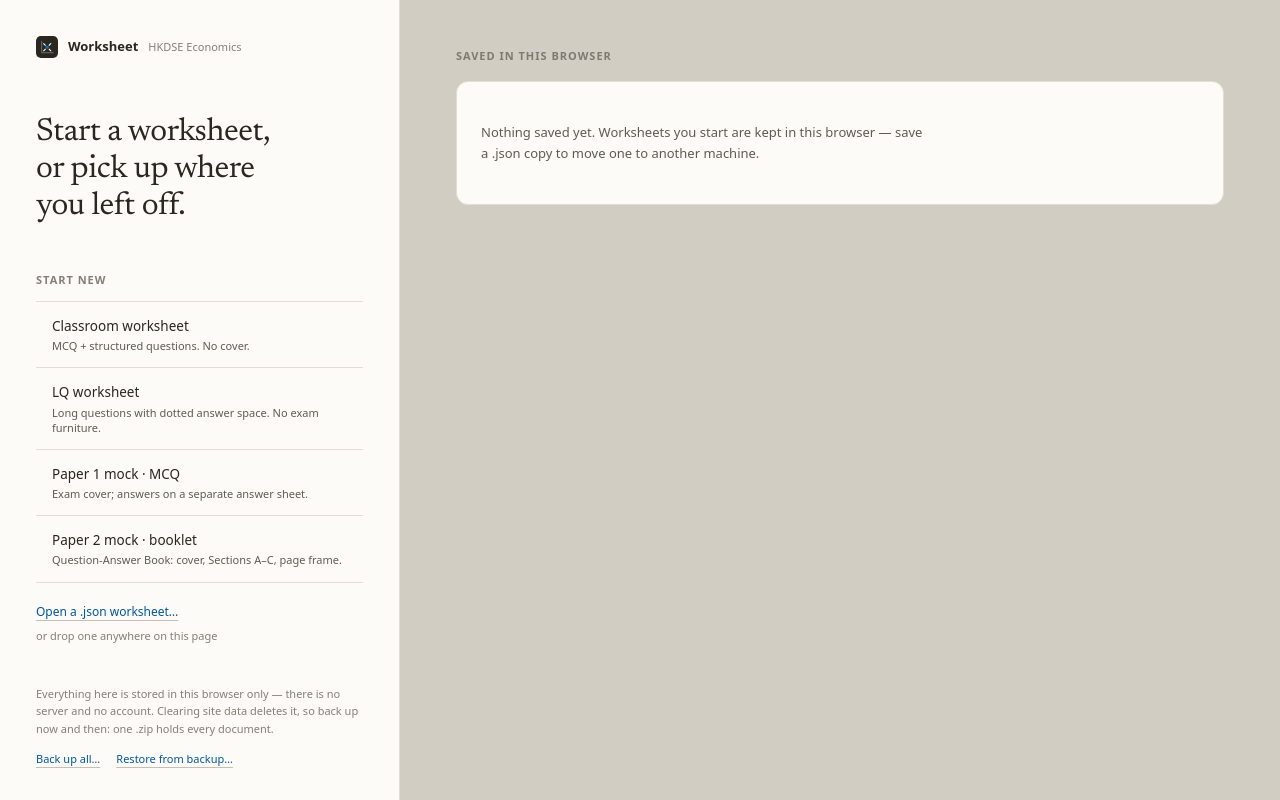
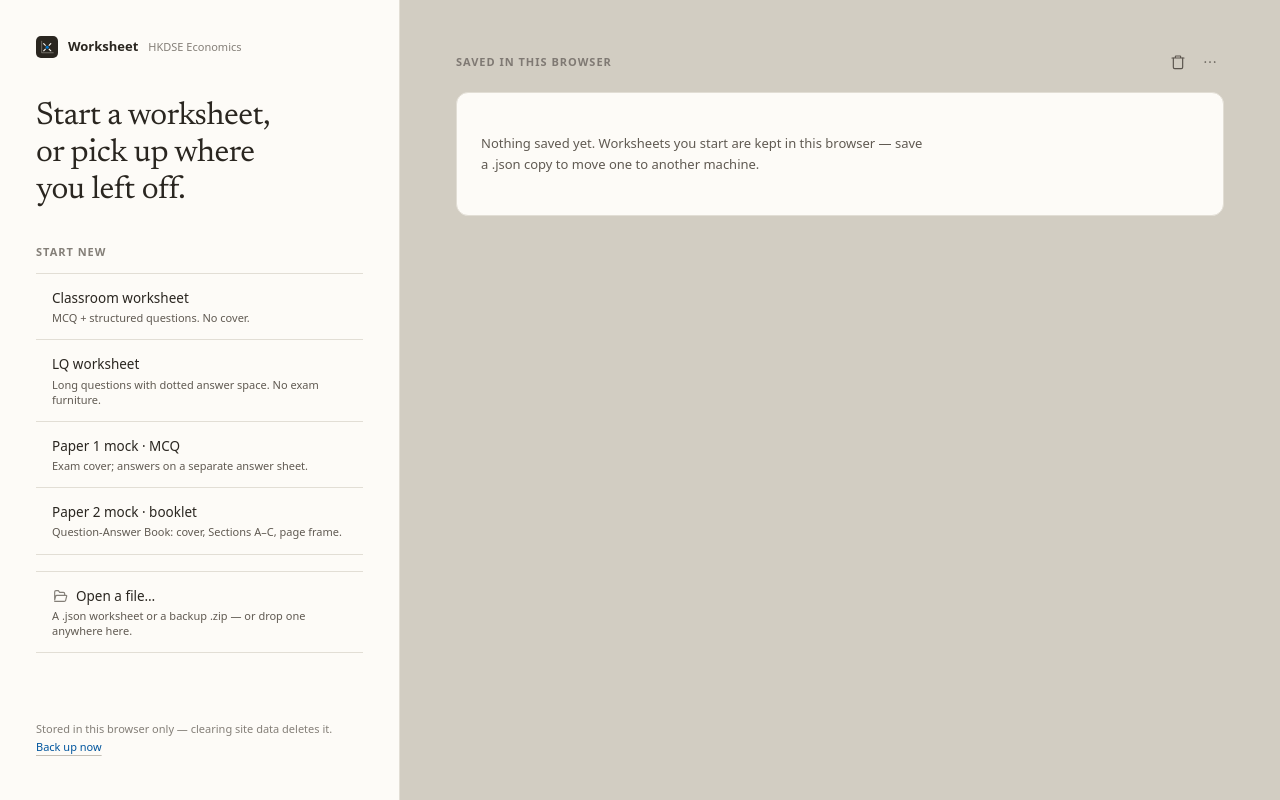
Before and after one commit to dinomartino/DSE_ECON_Worksheet-editor, a Next.js app: page / in a window 1280 px wide. Built offline with nearby package versions, Linux system fonts and the light colour scheme.

Commit message:
Declutter the start-screen sidebar: Open a file row, library tools in the dashboard header, compact version line
Co-Authored-By: Claude Opus 5.5 (1M context) <noreply@anthropic.com>

```diff
--- a/src/components/start/FileDashboard.tsx
+++ b/src/components/start/FileDashboard.tsx
@@ -1,9 +1,9 @@
 'use client';
 
 import { useMemo, useState } from 'react';
-import { Segmented } from '@/components/ui';
+import { IconButton, Segmented } from '@/components/ui';
 import { Menu, type MenuItem } from '@/components/ui/Menu';
-import { SheetIcon } from '@/components/ui/icons';
+import { SheetIcon, TrashIcon } from '@/components/ui/icons';
 import { isDesktop, revealLabel } from '@/platform';
 import type { WorksheetSummary } from '@/storage';
 import { PageThumbnail } from './PageThumbnail';
@@ -45,13 +45,16 @@ export function FileDashboard({
   actions,
   trashCount = 0,
   onShowTrash,
+  libraryItems = [],
 }: {
   summaries: WorksheetSummary[];
   loaded: boolean;
   actions: DocumentActions;
-  /** Shown as a quiet "Trash (N)" link beside the count, only when there is any. */
+  /** The Trash icon beside the count; its badge shows how many are in it. */
   trashCount?: number;
   onShowTrash?: () => void;
+  /** Whole-library actions (backup, restore, folders) behind one ⋯ menu. */
+  libraryItems?: MenuItem[];
 }) {
   const [query, setQuery] = useState<DashboardQuery>(DEFAULT_QUERY);
   // Lazy initialiser: `EditorHost` renders the start screen only after hydration, so
@@ -67,26 +70,36 @@ export function FileDashboard({
 
   return (
     <div className="mx-auto max-w-5xl">
-      <div className="flex flex-wrap items-baseline justify-between gap-x-4 gap-y-1">
+      <div className="flex flex-wrap items-center justify-between gap-x-4 gap-y-1">
         <h2 className="text-[11px] font-semibold uppercase tracking-[0.09em] text-ink-subtle">
           {isDesktop() ? 'Saved on this computer' : 'Saved in this browser'}
         </h2>
-        <span className="flex items-baseline gap-3 text-[11px] tabular-nums text-ink-subtle">
+        {/* The library's own tools sit with the library: the count, the Trash, and the
+            rare whole-library actions behind ⋯ — never as a column of links. */}
+        <span className="flex items-center gap-1 text-[11px] tabular-nums text-ink-subtle">
           {summaries.length > 0 && (
-            <span>
+            <span className="mr-2">
               {shown.length === summaries.length
                 ? plural(summaries.length, 'document')
                 : `${shown.length} of ${plural(summaries.length, 'document')}`}
             </span>
           )}
-          {trashCount > 0 && onShowTrash && (
-            <button
-              type="button"
+          {onShowTrash && (
+            <IconButton
+              label={trashCount > 0 ? `Trash (${trashCount})` : 'Trash'}
               onClick={onShowTrash}
-              className="cursor-pointer font-medium text-ink-muted underline decoration-line-strong underline-offset-4 transition-colors hover:text-ink hover:decoration-accent focus-visible:outline-none focus-visible:ring-2 focus-visible:ring-accent"
+              className="relative"
             >
-              Trash ({trashCount})
-            </button>
+              <TrashIcon />
+              {trashCount > 0 && (
+                <span className="absolute -right-0.5 -top-0.5 min-w-[15px] rounded-full bg-ink-muted px-1 text-center text-[9.5px] font-semibold leading-[15px] text-surface">
+                  {trashCount}
+                </span>
+              )}
+            </IconButton>
+          )}
+          {libraryItems.length > 0 && (
+            <Menu label="Back up, restore and folders" items={libraryItems} />
           )}
         </span>
       </div>
--- a/src/components/start/StartScreen.tsx
+++ b/src/components/start/StartScreen.tsx
@@ -14,6 +14,8 @@ import {
 } from '@/platform';
 import { Dialog } from '@/components/ui/Dialog';
 import { AppMark } from '@/components/ui/AppMark';
+import { ArchiveIcon, FolderIcon, FolderOpenIcon } from '@/components/ui/icons';
+import type { MenuItem } from '@/components/ui/Menu';
 import { VersionLine } from '@/components/editor/UpdateBanner';
 import { FileDashboard, type DocumentActions } from './FileDashboard';
 import { NEW_WORKSHEET_FORM_ID, NewWorksheetForm } from './NewWorksheetForm';
@@ -24,7 +26,7 @@ import type { LanguageMode, Worksheet } from '@/model/types';
 import {
   downloadWorksheetFile,
   duplicateWorksheet,
-  pickWorksheetFile,
+  parseWorksheet,
   readWorksheetFile,
   savedWorksheetPath,
   savedWorksheetsFolder,
@@ -156,8 +158,8 @@ export function StartScreen({
   };
 
   /**
-   * "Open a .json worksheet…": the native open sheet on desktop, starting in the same
-   * folder exports go to; the hidden file input on the web.
+   * "Open a file…": a .json opens, a backup .zip restores — the same rule as a drop.
+   * The native open sheet on desktop, the hidden file input on the web.
    */
   const importFile = async () => {
     if (!isDesktop()) {
@@ -166,8 +168,10 @@ export function StartScreen({
     }
     setError(undefined);
     try {
-      const worksheet = await pickWorksheetFile();
-      if (worksheet) onOpen(worksheet);
+      const picked = await pickFile(OPEN_FILTERS);
+      if (!picked) return;
+      if (picked.name.toLowerCase().endsWith('.zip')) await restoreFrom(picked.bytes);
+      else onOpen(parseWorksheet(new TextDecoder().decode(picked.bytes)));
     } catch (cause) {
       setError(cause instanceof Error ? cause.message : 'Could not open that file.');
     }
@@ -271,6 +275,47 @@ export function StartScreen({
     }
   };
 
+  const showFolder = (label: string, locate: () => Promise<string | undefined>) => () =>
+    void (async () => {
+      try {
+        const path = await locate();
+        if (path) await openFolder(path);
+      } catch {
+        setError(`Could not open the ${label} folder.`);
+      }
+    })();
+
+  const libraryItems: MenuItem[] = [
+    {
+      label: busy === 'backup' ? 'Backing up…' : 'Back up all…',
+      hint: '.zip',
+      icon: <ArchiveIcon />,
+      disabled: busy !== undefined,
+      onSelect: () => void backUpAll(),
+    },
+    {
+      label: busy === 'restore' ? 'Restoring…' : 'Restore from backup…',
+      icon: <FolderOpenIcon />,
+      disabled: busy !== undefined,
+      onSelect: () => void pickBackup(),
+    },
+    ...(isDesktop()
+      ? [
+          {
+            label: 'Show saved worksheets',
+            icon: <FolderIcon />,
+            separated: true,
+            onSelect: showFolder('saved worksheets', savedWorksheetsFolder),
+          },
+          {
+            label: 'Show exports folder',
+            icon: <FolderIcon />,
+            onSelect: showFolder('exports', exportsFolder),
+          },
+        ]
+      : []),
+  ];
+
   const actions: DocumentActions = {
     open: (summary) => void openSaved(summary.id),
     rename: setRenaming,
@@ -343,11 +388,11 @@ export function StartScreen({
 
         {/* The screen's one display moment: the chrome's serif voice (design/icons/design.md §
             Typography). Everything below it stays on the UI grotesque. */}
-        <h1 className="font-display mt-14 text-balance text-[32px] font-normal leading-[1.15] tracking-[-0.015em] text-ink">
+        <h1 className="font-display mt-10 text-balance text-[32px] font-normal leading-[1.15] tracking-[-0.015em] text-ink">
           Start a worksheet, or pick up where you left off.
         </h1>
 
-        <section className="mt-12">
+        <section className="mt-9">
           <h2 className="text-[11px] font-semibold uppercase tracking-[0.09em] text-ink-subtle">
             Start new
           </h2>
@@ -376,54 +421,32 @@ export function StartScreen({
               onClick={() => setCreating('lqMock')}
             />
           </div>
-          <button
-            type="button"
-            onClick={() => void importFile()}
-            className="mt-5 cursor-pointer text-[12px] font-medium text-accent-ink underline decoration-line-strong underline-offset-4 transition-colors hover:decoration-accent focus-visible:outline-none focus-visible:ring-2 focus-visible:ring-accent"
-          >
-            Open a .json worksheet…
-          </button>
-          <p className="mt-1.5 text-[11px] text-ink-subtle">
-            or drop one anywhere on this page
-          </p>
+          {/* Opening a file is the fifth way in, so it wears the same row — set apart by
+              its icon and a gap, rather than being a stray link under the list. */}
+          <div className="mt-4 flex flex-col border-t border-line">
+            <StartRow
+              icon={<FolderOpenIcon size={16} />}
+              title="Open a file…"
+              hint="A .json worksheet or a backup .zip — or drop one anywhere here."
+              onClick={() => void importFile()}
+            />
+          </div>
         </section>
 
-        <div className="mt-auto pt-10 text-[11px] leading-relaxed text-ink-subtle">
+        {/* One quiet line about where work lives, then the build. Library actions
+            (backup, restore, folders, Trash) sit with the library, on the right. */}
+        <div className="mt-auto space-y-3 pt-8 text-[11px] leading-relaxed text-ink-subtle">
           {isDesktop() ? (
-            <>
-              <p>
-                Everything here is stored on this computer only — there is no server and no
-                account. Back up now and then: one .zip holds every document.
-              </p>
-              {/* The two places a teacher's files live, one click each: the app's own
-                  store (autosaved, named by id) and the folder exports start in. */}
-              <p className="mt-3 flex flex-wrap gap-x-4 gap-y-1">
-                <FolderLink
-                  label="Saved worksheets"
-                  locate={savedWorksheetsFolder}
-                  onError={setError}
-                />
-                <FolderLink label="Exports folder" locate={exportsFolder} onError={setError} />
-              </p>
-            </>
+            <p>Stored on this computer only — no account, no server.</p>
           ) : (
             <p>
-              Everything here is stored in this browser only — there is no server and no
-              account. Clearing site data deletes it, so back up now and then: one .zip
-              holds every document.
+              Stored in this browser only — clearing site data deletes it.{' '}
+              <TextLink onClick={() => void backUpAll()} disabled={busy !== undefined}>
+                {busy === 'backup' ? 'Backing up…' : 'Back up now'}
+              </TextLink>
             </p>
           )}
-          <p className="mt-3 flex flex-wrap gap-x-4 gap-y-1">
-            <TextLink onClick={() => void backUpAll()} disabled={busy !== undefined}>
-              {busy === 'backup' ? 'Backing up…' : 'Back up all…'}
-            </TextLink>
-            <TextLink onClick={() => void pickBackup()} disabled={busy !== undefined}>
-              {busy === 'restore' ? 'Restoring…' : 'Restore from backup…'}
-            </TextLink>
-          </p>
-          {/* The panel's last line, bottom-left: which build this is, and a way to ask
-              for a newer one. Renders nothing on the web. */}
-          <div className="mt-5 border-t border-line pt-3 empty:hidden">
+          <div className="border-t border-line pt-3 empty:hidden">
             <VersionLine />
           </div>
         </div>
@@ -456,6 +479,7 @@ export function StartScreen({
             actions={actions}
             trashCount={trashRows.length}
             onShowTrash={() => setShowingTrash(true)}
+            libraryItems={libraryItems}
           />
         )}
       </main>
@@ -475,11 +499,12 @@ export function StartScreen({
       <input
         ref={fileInput}
         type="file"
-        accept="application/json,.json"
+        accept="application/json,.json,application/zip,.zip"
         className="hidden"
         onChange={(event) => {
           const file = event.target.files?.[0];
-          if (file) void openFile(file);
+          if (file && isZip(file)) void restoreFrom(file);
+          else if (file) void openFile(file);
           event.target.value = '';
         }}
       />
@@ -639,10 +664,12 @@ export function StartScreen({
 function StartRow({
   title,
   hint,
+  icon,
   onClick,
 }: {
   title: string;
   hint: string;
+  icon?: ReactNode;
   onClick: () => void;
 }) {
   return (
@@ -655,7 +682,8 @@ function StartRow({
         aria-hidden
         className="absolute inset-y-0 left-0 w-0.5 bg-accent opacity-0 transition-opacity duration-150 ease-[var(--ease-out-soft)] group-hover:opacity-100 group-focus-visible:opacity-100"
       />
-      <span className="block text-[13.5px] font-medium text-ink transition-colors group-hover:text-accent-ink">
+      <span className="flex items-center gap-2 text-[13.5px] font-medium text-ink transition-colors group-hover:text-accent-ink">
+        {icon && <span className="text-ink-subtle group-hover:text-accent-ink">{icon}</span>}
         {title}
       </span>
       <span className="mt-0.5 block text-[11px] leading-snug text-ink-muted">{hint}</span>
@@ -717,39 +745,6 @@ function RenameDialog({
   );
 }
 
-/**
- * A desktop folder, one click away. Resolved on click rather than on render: the path
- * comes from the shell asynchronously, and the exports folder is created on demand.
- */
-function FolderLink({
-  label,
-  locate,
-  onError,
-}: {
-  label: string;
-  locate: () => Promise<string | undefined>;
-  onError: (message: string) => void;
-}) {
-  return (
-    <button
-      type="button"
-      title={`Open in ${revealLabel().replace(/^Show in /, '')}`}
-      onClick={() =>
-        void (async () => {
-          try {
-            const path = await locate();
-            if (path) await openFolder(path);
-          } catch {
-            onError(`Could not open the ${label.toLowerCase()} folder.`);
-          }
-        })()
-      }
-      className="cursor-pointer font-medium text-accent-ink underline decoration-line-strong underline-offset-4 transition-colors hover:decoration-accent focus-visible:outline-none focus-visible:ring-2 focus-visible:ring-accent"
-    >
-      {label}
-    </button>
-  );
-}
 
 /**
  * Filled, not the quiet `danger` variant: that one recedes until hovered, which reads as
@@ -824,6 +819,8 @@ function plural(count: number, noun: string): string {
   return count === 1 ? `1 ${noun}` : `${count} ${noun}s`;
 }
 
+const OPEN_FILTERS = [{ name: 'Worksheet or backup', extensions: ['json', 'zip'] }];
+
 function isZip(file: File): boolean {
   return (
     file.name.toLowerCase().endsWith('.zip') ||
--- a/src/components/ui/icons.tsx
+++ b/src/components/ui/icons.tsx
@@ -151,6 +151,46 @@ export function TrashIcon(props: IconProps) {
     <Svg {...props}>
       <path d="M3 6h18M8 6V4a1 1 0 0 1 1-1h6a1 1 0 0 1 1 1v2" />
       <path d="M19 6v14a2 2 0 0 1-2 2H7a2 2 0 0 1-2-2V6" />
+    </Svg>
+  );
+}
+
+/* ---- Files ------------------------------------------------------------- */
+
+/** Open a file from disk. */
+export function FolderOpenIcon(props: IconProps) {
+  return (
+    <Svg {...props}>
+      <path d="M4 20h14.5a2 2 0 0 0 1.94-1.5l1.5-6A1 1 0 0 0 21 11H7.3a2 2 0 0 0-1.94 1.5L4 18V6a2 2 0 0 1 2-2h3.5l2 2.5H17a2 2 0 0 1 2 2V11" />
+    </Svg>
+  );
+}
+
+/** A folder on disk, shown in Finder/Explorer. */
+export function FolderIcon(props: IconProps) {
+  return (
+    <Svg {...props}>
+      <path d="M3.5 7a2 2 0 0 1 2-2h4l2 2.5h7a2 2 0 0 1 2 2V17a2 2 0 0 1-2 2h-13a2 2 0 0 1-2-2z" />
+    </Svg>
+  );
+}
+
+/** Every document into one archive. */
+export function ArchiveIcon(props: IconProps) {
+  return (
+    <Svg {...props}>
+      <rect x="3" y="4" width="18" height="4.5" rx="1" />
+      <path d="M5 8.5V18a2 2 0 0 0 2 2h10a2 2 0 0 0 2-2V8.5M10 12.5h4" />
+    </Svg>
+  );
+}
+
+/** Check again. */
+export function RefreshIcon(props: IconProps) {
+  return (
+    <Svg {...props}>
+      <path d="M20 11a8 8 0 0 0-14.6-4.5L4 8M4 4v4h4" />
+      <path d="M4 13a8 8 0 0 0 14.6 4.5L20 16m0 4v-4h-4" />
     </Svg>
   );
 }
```
Also changed, not shown: src/components/editor/UpdateBanner.tsx (+17 -15 lines), 2 other files (tests, documents, lock files or other folders).
